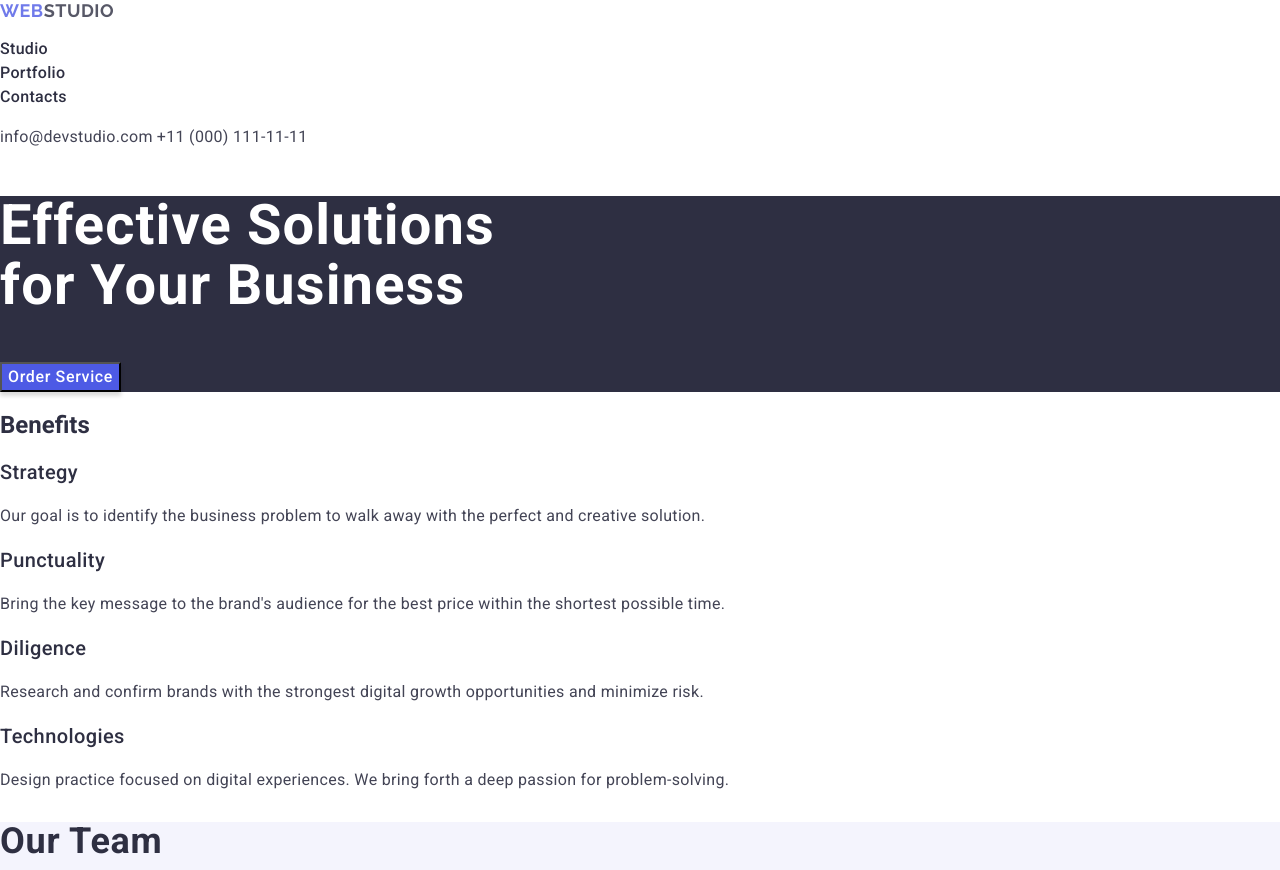
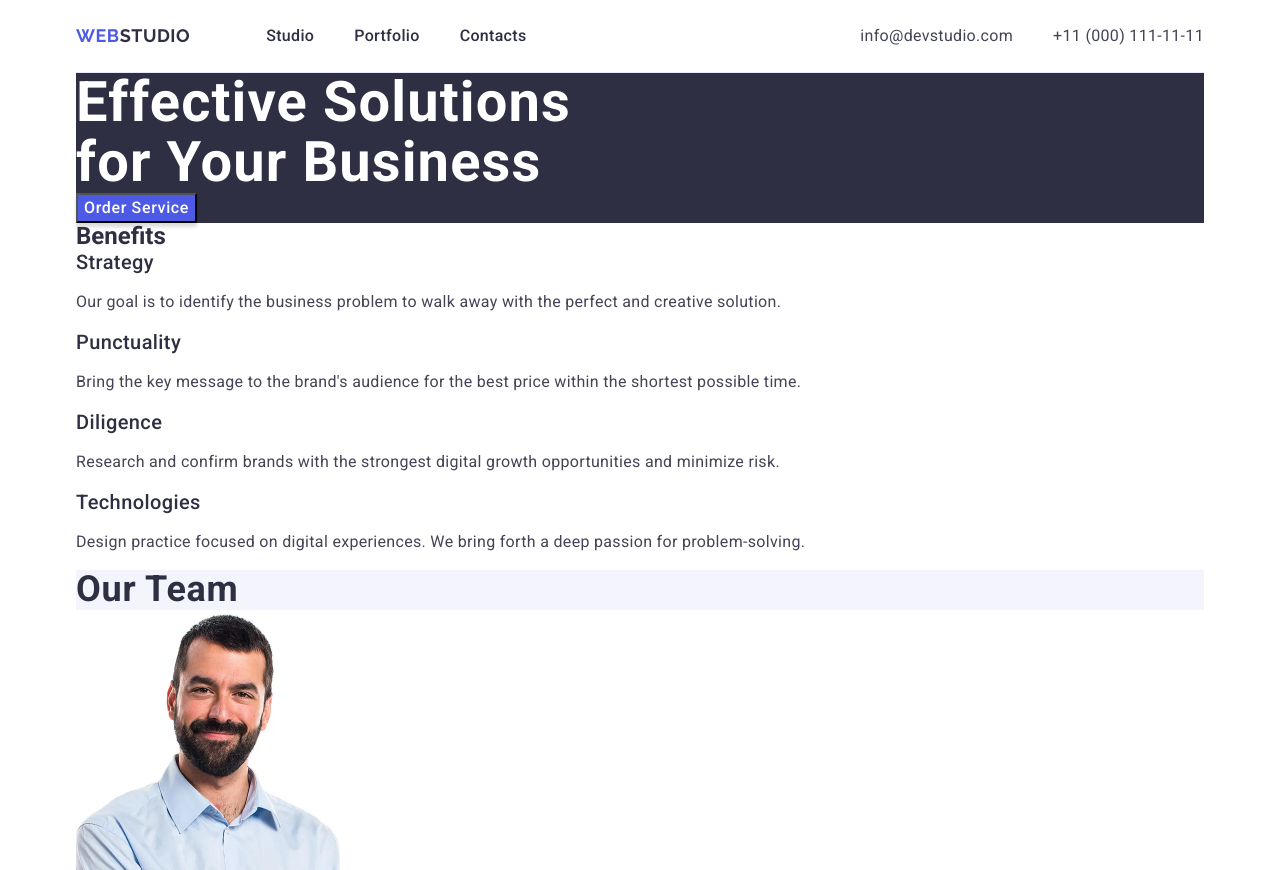
Before and after one commit to andriishtyka/goit-markup-hw-03, a plain HTML site: page index.html in a window 1280 px wide. Shown: the top 870 px of the page. Drawn offline with nearby package versions, Linux system fonts and the light colour scheme.

Commit message:
add css styling to header

```diff
--- a/css/styles.css
+++ b/css/styles.css
@@ -8,6 +8,7 @@
   --iris: #4d5ae5;
   --cloud: #f4f4fd;
   --ocean: #404bbf;
+  --cornflower: #e7e9fc;
 
   /* fonts */
   ---first-family: "Roboto";
@@ -27,15 +28,48 @@ a {
 ul {
   list-style: none;
   padding-left: 0;
+  margin-top: 0;
+  margin-bottom: 0;
 }
 
 address {
   font-style: normal;
 }
 
+h1,
+h2,
+h3,
+h4,
+h5,
+h6 {
+  margin: 0;
+}
+
+.container {
+  box-sizing: border-box;
+  max-width: 1160px;
+
+  padding-left: 16px;
+  padding-right: 16px;
+  margin-left: auto;
+  margin-right: auto;
+}
+
 /* #endregion = MASTER SETTINGS */
 
 /* #region = Header */
+
+.page-header {
+  display: flex;
+  justify-content: space-between;
+  border-bottom: 1px solid var(--cornflower);
+}
+
+.page-nav {
+  display: flex;
+  align-items: center;
+  column-gap: 76px;
+}
 
 .link-nav {
   font-family: var(---second-family);
@@ -46,6 +80,10 @@ address {
   font-size: 18px;
   line-height: 117%;
   letter-spacing: 0.03em;
+
+  height: 100%;
+  display: flex;
+  align-items: center;
 }
 
 .link-nav:hover,
@@ -57,6 +95,11 @@ address {
   color: var(--navy-blue);
 }
 
+.menu-links {
+  display: flex;
+  gap: 40px;
+}
+
 .link-menu {
   text-transform: capitalize;
   font-weight: 500;
@@ -64,11 +107,18 @@ address {
   line-height: 150%;
   letter-spacing: 0.02em;
   color: var(--navy-blue);
+
+  padding: 24px 0;
 }
 
 .link-menu:hover,
 .link-menu:focus {
   color: var(--iris);
+}
+
+.address-items {
+  display: flex;
+  gap: 40px;
 }
 
 .address-items a {
@@ -77,6 +127,7 @@ address {
   line-height: 150%;
   letter-spacing: 0.02em;
   color: var(--slate);
+  padding: 24px 0;
 }
 
 .address-items a:hover,
--- a/index.html
+++ b/index.html
@@ -27,11 +27,12 @@
     <title>Document</title>
   </head>
   <body>
+    <div class="container">
       <!-- #region = Header -->
       <header class="page-header">
         <nav class="page-nav">
           <a class="link-nav" href="./index.html">Web<span class="header-logo-word">Studio</span></a>
-        <ul>
+          <ul class="menu-links">
             <li><a class="link-menu" href="">Studio</a></li>
             <li><a class="link-menu" href="">Portfolio</a></li>
             <li><a class="link-menu" href="">Contacts</a></li>
@@ -217,6 +218,7 @@
       </main>
 
       <!-- #region = Footer -->
+
       <footer class="page-footer">
         <a class="link-nav" href="./index.html">Web<span class="footer-logo-word">Studio</span></a>
         <p class="paragraph-text">
@@ -224,5 +226,6 @@
         </p>
       </footer>
       <!-- #endregion = Footer -->
+    </div>
   </body>
 </html>
```
Lines whose indentation alone changed are shown as unchanged.
